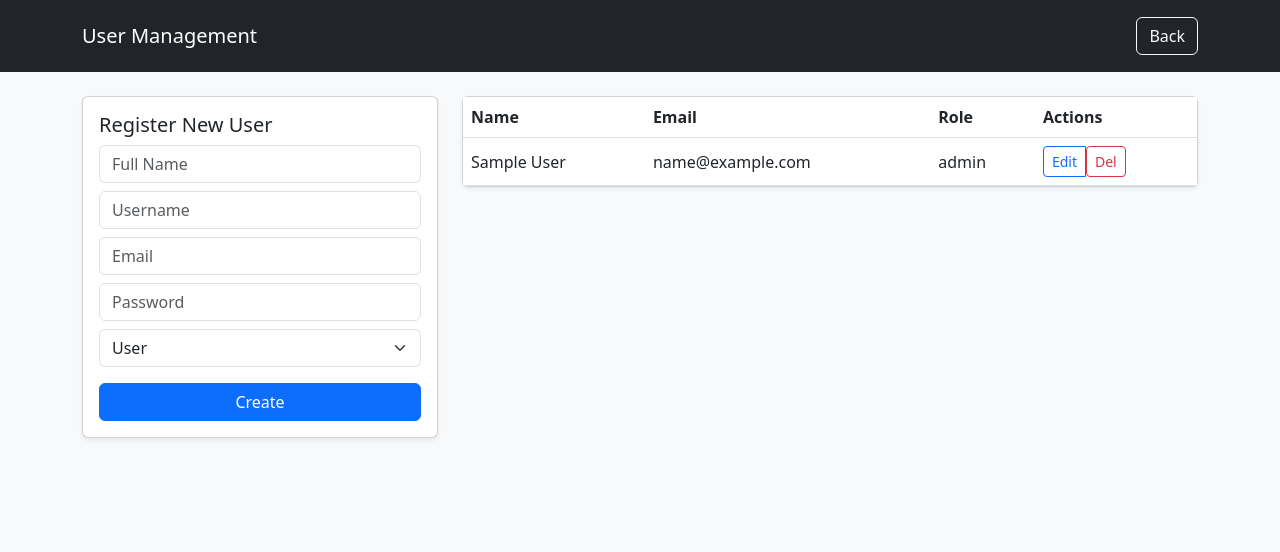
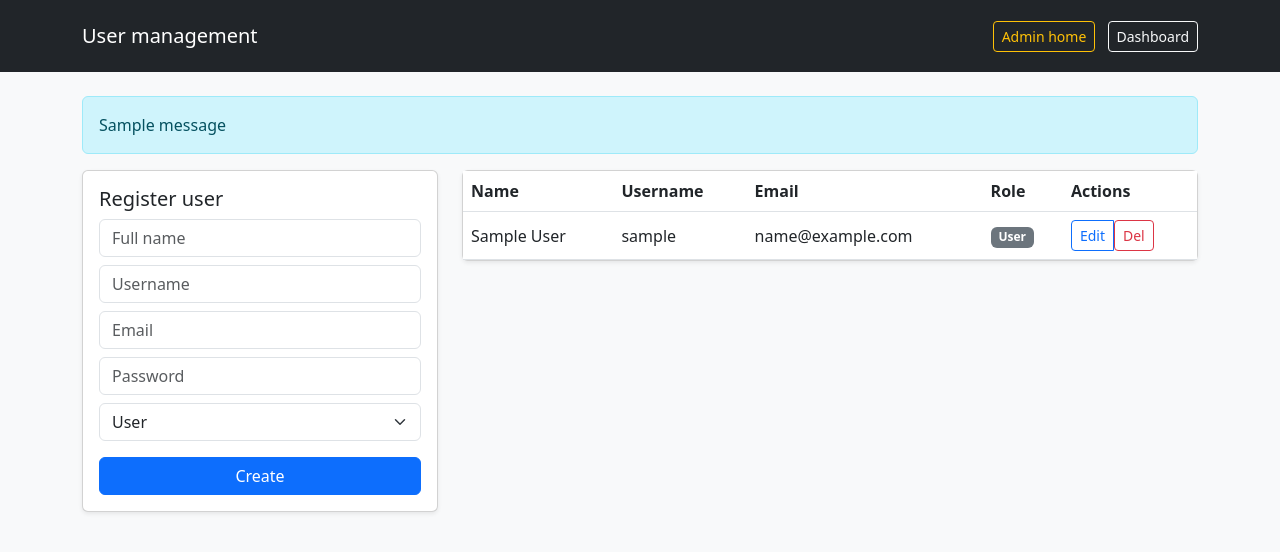
Before and after one commit to Fakhrul0029/Asset-Tracker-System-Together-Holder-, a Flask app: page /admin/users in a window 1280 px wide. Shown: the top 552 px of the page. Run offline with Flask 3, Linux system fonts and the light colour scheme; the visitor is signed in with stand-in values (Sample User, id 1); one stand-in notice (Sample message) is shown; a database or web service that is not in the repository returns one stand-in record (values such as "Sample title"); some libraries are stand-ins or nearby versions.

Commit message:
Refactor user management HTML template

```diff
--- a/templates/manage_user.html
+++ b/templates/manage_user.html
@@ -7,17 +7,28 @@
 <body class="bg-light">
     <nav class="navbar navbar-dark bg-dark p-3 mb-4">
         <div class="container d-flex justify-content-between">
-            <span class="navbar-brand">User Management</span>
-            <a href="/" class="btn btn-outline-light">Back</a>
+            <span class="navbar-brand">User management</span>
+            <div>
+                <a href="/admin" class="btn btn-outline-warning btn-sm me-2">Admin home</a>
+                <a href="/" class="btn btn-outline-light btn-sm">Dashboard</a>
+            </div>
         </div>
     </nav>
     <div class="container">
+        {% with messages = get_flashed_messages() %}
+          {% if messages %}
+            {% for message in messages %}
+              <div class="alert alert-info">{{ message }}</div>
+            {% endfor %}
+          {% endif %}
+        {% endwith %}
+
         <div class="row">
             <div class="col-md-4">
                 <div class="card p-3 shadow-sm">
-                    <h5>Register New User</h5>
-                    <form method="POST">
-                        <input type="text" name="full_name" placeholder="Full Name" class="form-control mb-2" required>
+                    <h5>Register user</h5>
+                    <form method="POST" action="/admin/users">
+                        <input type="text" name="full_name" placeholder="Full name" class="form-control mb-2" required>
                         <input type="text" name="username" placeholder="Username" class="form-control mb-2" required>
                         <input type="email" name="email" placeholder="Email" class="form-control mb-2" required>
                         <input type="password" name="password" placeholder="Password" class="form-control mb-2" required>
@@ -32,19 +43,36 @@
             <div class="col-md-8">
                 <div class="card shadow-sm">
                     <table class="table align-middle mb-0">
-                        <thead><tr><th>Name</th><th>Email</th><th>Role</th><th>Actions</th></tr></thead>
+                        <thead>
+                            <tr>
+                                <th>Name</th>
+                                <th>Username</th>
+                                <th>Email</th>
+                                <th>Role</th>
+                                <th>Actions</th>
+                            </tr>
+                        </thead>
                         <tbody>
                             {% for u in users %}
                             <tr>
-                                <td>{{ u.full_name }}</td>
+                                <td>{{ u.full_name or '-' }}</td>
+                                <td>{{ u.username }}</td>
                                 <td>{{ u.email }}</td>
-                                <td>{{ u.role }}</td>
+                                <td>
+                                    {% if u.role == 'Admin' %}
+                                        <span class="badge bg-danger">Admin</span>
+                                    {% else %}
+                                        <span class="badge bg-secondary">User</span>
+                                    {% endif %}
+                                </td>
                                 <td>
                                     <div class="btn-group">
                                         <a href="/admin/edit_user/{{ u.id }}" class="btn btn-sm btn-outline-primary">Edit</a>
-                                        <form action="/admin/delete_user/{{ u.id }}" method="POST" onsubmit="return confirm('Delete user?');">
+                                        {% if u.username != 'admin' %}
+                                        <form action="/admin/delete_user/{{ u.id }}" method="POST" class="d-inline" onsubmit="return confirm('Delete user?');">
                                             <button type="submit" class="btn btn-sm btn-outline-danger">Del</button>
                                         </form>
+                                        {% endif %}
                                     </div>
                                 </td>
                             </tr>
```
